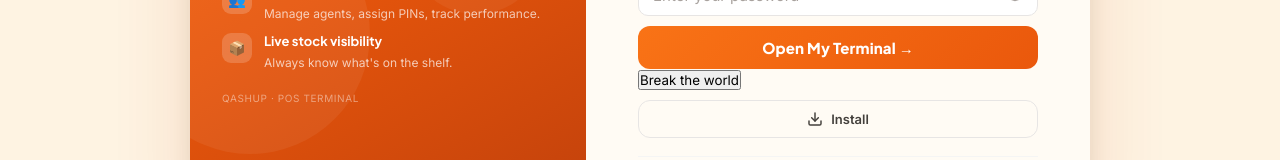
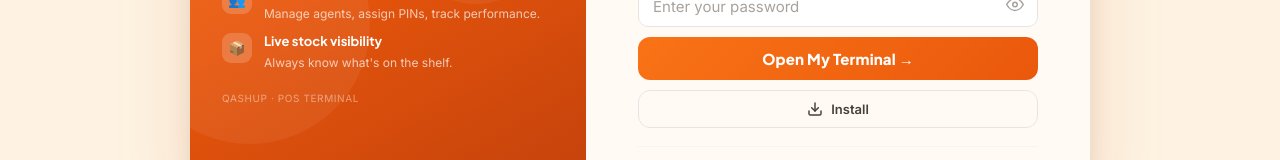
Before and after one commit to jos685/shop-project, a React (Vite) app: page /pos/login in a window 1280 px wide. Shown: the part 454-614 px from the top of the page. Built offline with nearby package versions, Linux system fonts and the light colour scheme; no server answers.

Commit message:
removed sentry

```diff
--- a/src/pages/PosLogin.tsx
+++ b/src/pages/PosLogin.tsx
@@ -12,20 +12,6 @@ function getGreeting() {
   return { text: "Good evening!", icon: "🌙", sub: "Wrapping up a great day of sales?" };
 }
 
-function ErrorButton() {
-  const [crash, setCrash] = useState(false);
-
-  if (crash) {
-    // This throws during render, guaranteed to hit onUncaughtError
-    throw new Error("Sentry test: render-time error");
-  }
-
-  return (
-    <button onClick={() => setCrash(true)}>
-      Break the world
-    </button>
-  );
-}
 
 export default function PosLogin() {
   const { login } = useShopAuth();
@@ -775,8 +761,6 @@ export default function PosLogin() {
 
           </form>
 
-          {/* TEMP: Sentry test — remove before committing */}
-<ErrorButton />
 
                     {!isInstalled && (
             <div style={{ marginTop: 10 }}>
```
